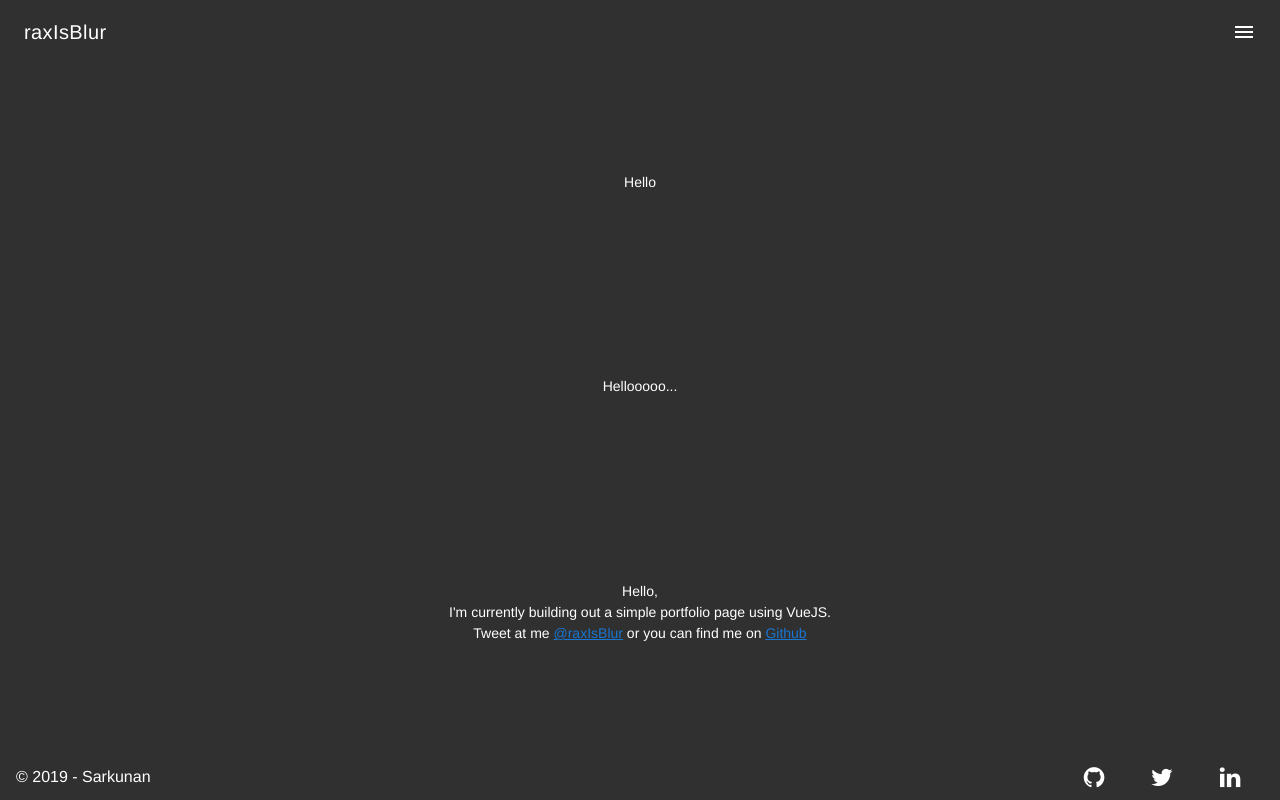
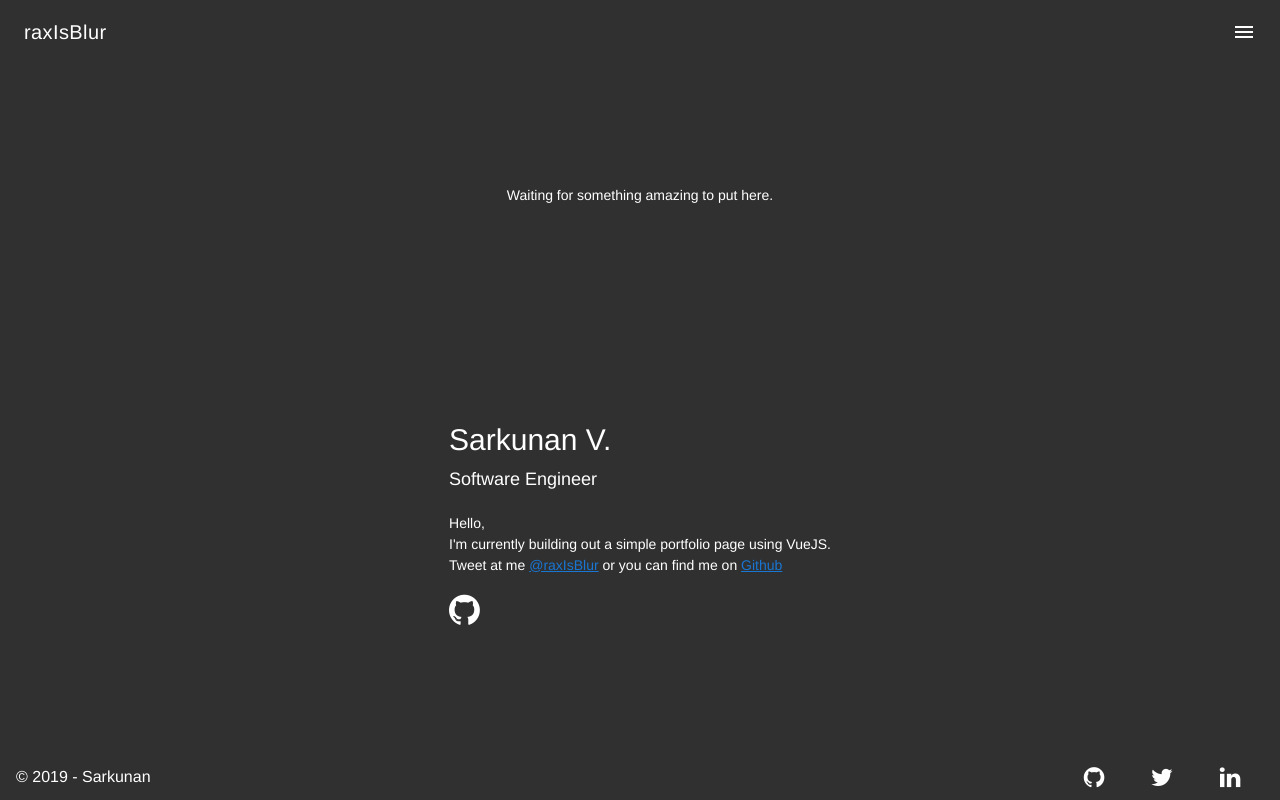
Before and after one commit to raxIsBlur/raxIsBlur.github.io, a Vue app: page /#/ in a window 1280 px wide. Built offline with nearby package versions, Linux system fonts and the light colour scheme.

Commit message:
1. Updated some content for the main site

```diff
--- a/src/components/Home.vue
+++ b/src/components/Home.vue
@@ -1,19 +1,29 @@
 <template>
   <v-layout row wrap>
-    <v-flex d-flex xs12>
+    <!-- <v-flex d-flex xs12>
       <v-card flat class="text-container center-align-all">
         <p>
-          Hello
+          Hmm
         </p>
+      </v-card>
+    </v-flex> -->
+     <v-flex d-flex xs12>
+        <v-card flat style="" class="text-container center-align-all">
+          <p>Waiting for something amazing to put here.</p>
         </v-card>
       </v-flex>
       <v-flex d-flex xs12>
         <v-card flat class="text-container center-align-all">
-          <p>Hellooooo...</p>
-        </v-card>
-      </v-flex>
-      <v-flex d-flex xs12>
-        <v-card flat class="text-container center-align-all">
+          <!-- <div>
+            <div class="circle">
+
+            </div>
+          </div> -->
+          <div style="text-align: left;">
+            <p style="font-size: 30px;">
+              <span style="display: block; margin-bottom: -10px;">Sarkunan V.</span>
+              <span style="font-size: 18px;">Software Engineer</span>
+            </p>
             <p>
               Hello, <br />
               I'm currently building out a simple portfolio page using VueJS. <br />
@@ -22,6 +32,10 @@
               or you can find me on
               <a href="https://github.com/raxIsBlur">Github</a>
             </p>
+            <p>
+              <v-icon size="36px">{{ "fa fa-github" }}</v-icon>
+            </p>
+          </div>
         </v-card>
       </v-flex>
   </v-layout>
@@ -57,4 +71,13 @@ export default {
   align-items: center;
   justify-content: center;
 }
+
+.circle {
+  width: 100px;
+  height: 100px;
+  background: blue;
+  -moz-border-radius: 50px;
+  -webkit-border-radius: 50px;
+  border-radius: 50%;
+}
 </style>
```
Lines whose indentation alone changed are shown as unchanged.
